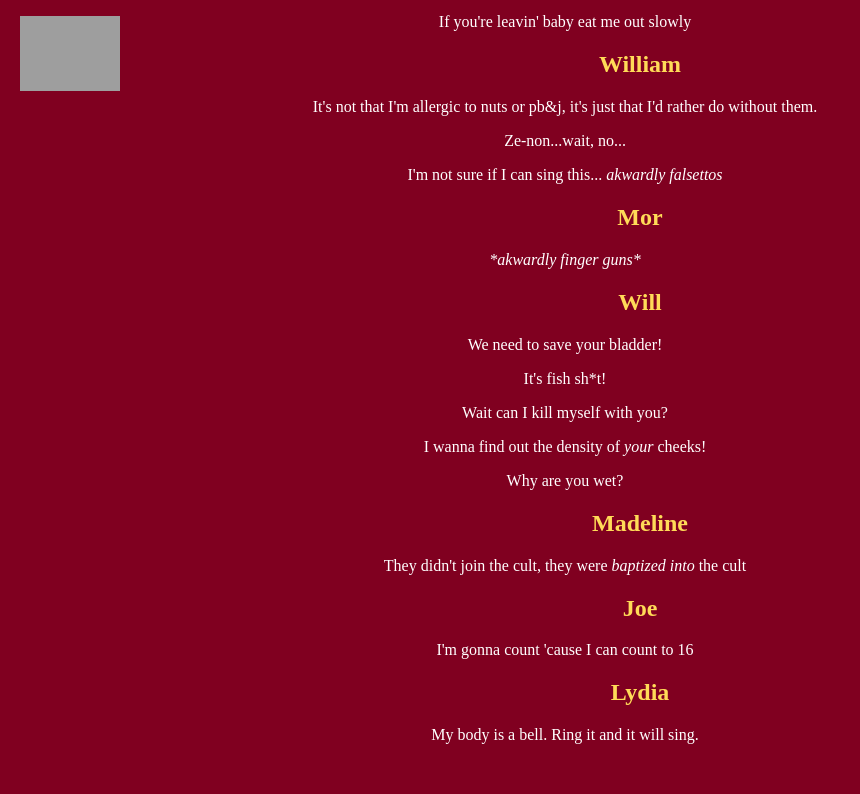
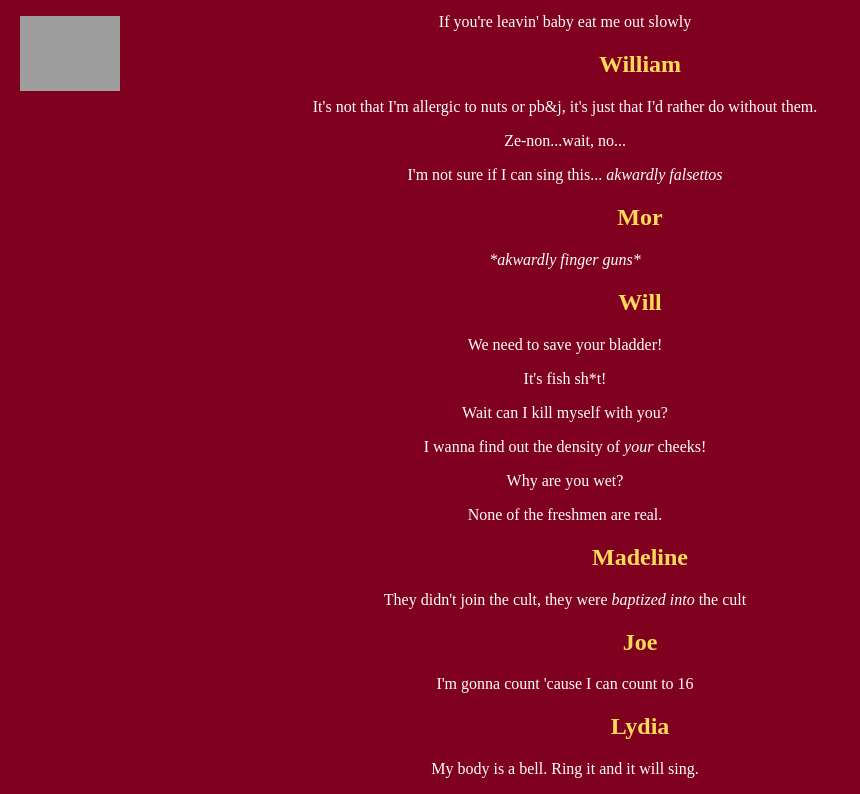
Before and after one commit to NoteworthyAcappella/Quotes, a plain HTML site: page index.html in a window 1280 px wide. Shown: the part 685-1479 px from the top of the page, without its empty margins (0-860 px from the left). Before the commit the page ends 1445 px from the top, so only its background shows below. Drawn offline with Linux system fonts and the light colour scheme; grey boxes are pictures that could not be loaded; a web font is replaced by a local one.

Commit message:
Update index.html

```diff
--- a/index.html
+++ b/index.html
@@ -53,6 +53,7 @@
   <p>Wait can I kill myself with you?</p>
   <p>I wanna find out the density of <i>your</i> cheeks!</p>
   <p>Why are you wet?</p>
+  <p>None of the freshmen are real.</p>
   <h2>Madeline</h2>
   <p>They didn't join the cult, they were <i>baptized into</i> the cult</p>
   <h2>Joe</h2>
```
